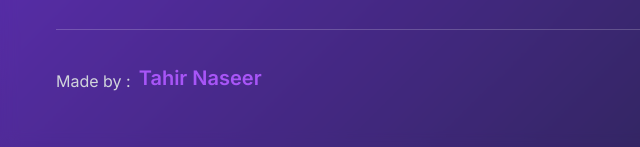
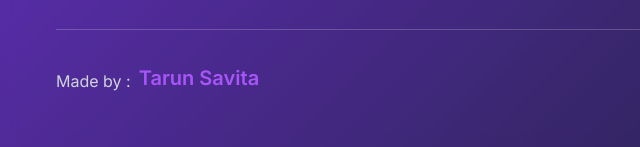
Before and after one commit to Tarunsavita/Color-Lab-Pro, a plain HTML site: page index.html in a window 1280 px wide. Shown: the part 2010-2157 px from the top of the page, 0-640 px from the left. Drawn offline with Linux system fonts and the light colour scheme.

Commit message:
index.html

```diff
--- a/index.html
+++ b/index.html
@@ -699,7 +699,7 @@
             <div class="footer-bottom">
                 <div class="footer-credit">
                     <span>Made by : </span>
-                    <span class="creator-name">Tahir Naseer</span>
+                    <span class="creator-name">Tarun Savita</span>
                 </div>
 
                 <div class="footer-meta">
```
